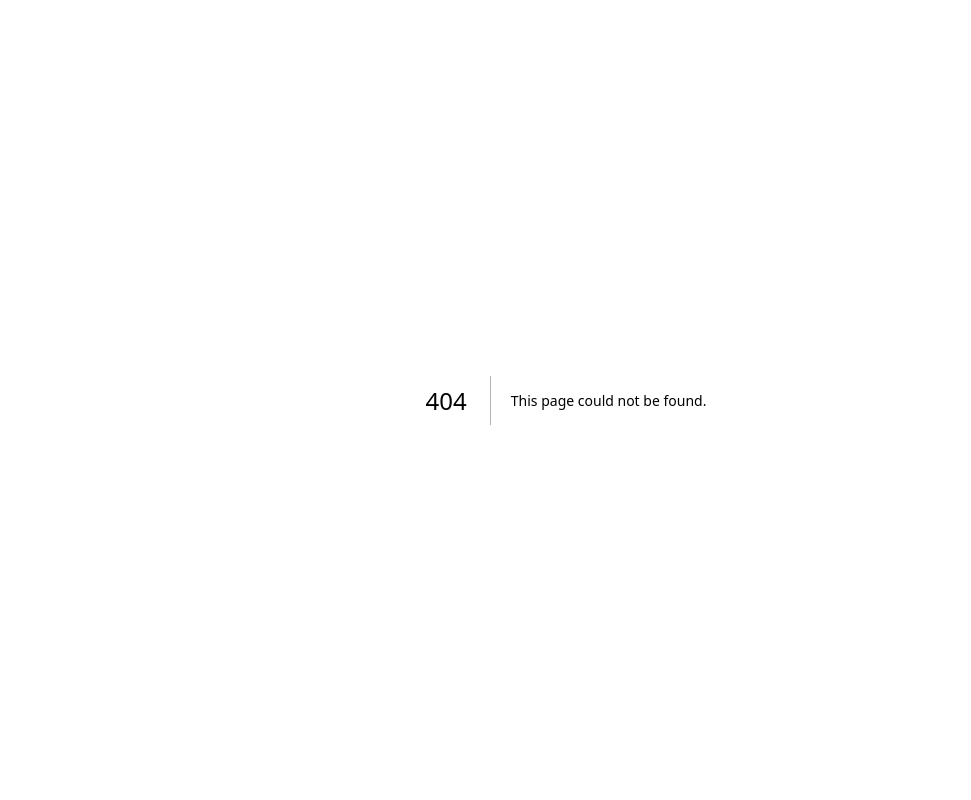
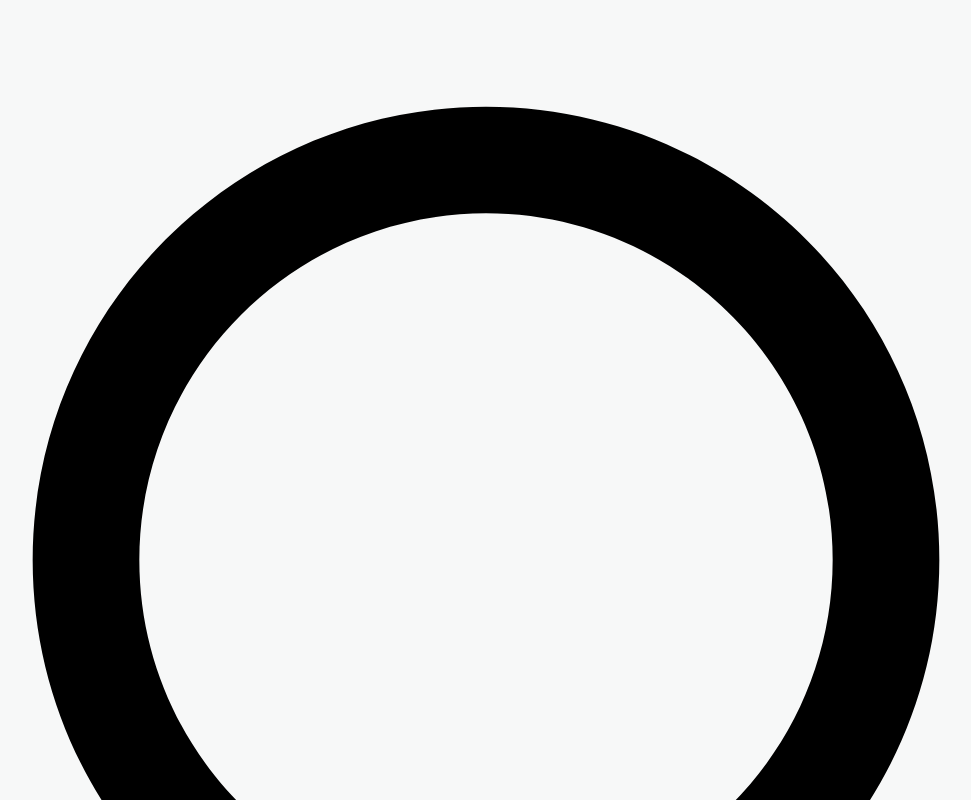
Before and after one commit to MUDDUSSIR-RAZA/Olx-Xlone, a Next.js app: page /icons/Search in a window 1280 px wide. Before the commit this address had no page. Shown: the top 800 px of the page, without its empty margins (74-1045 px from the left). Built offline with nearby package versions, Linux system fonts and the light colour scheme.

Commit message:
Create index.js

```diff
--- /dev/null
+++ b/src/pages/icons/Search/index.js
@@ -0,0 +1,9 @@
+const Search = ({length}) => {
+  return (
+    <>
+      <svg xmlns="http://www.w3.org/2000/svg" width={length} height={length} viewBox="0 0 1024 1024" class="f1ab19e0"><path d="M448 725.33c-152.92 0-277.33-124.41-277.33-277.33S295.08 170.67 448 170.67 725.33 295.08 725.33 448 600.92 725.33 448 725.33zm436.44 98.78v.02L732.52 672.19c48.77-61.78 78.15-139.54 78.15-224.19 0-199.98-162.7-362.67-362.67-362.67S85.33 248.03 85.33 448c0 199.98 162.69 362.67 362.67 362.67 84.63 0 162.41-29.38 224.17-78.15l206.14 206.15h60.36v-60.33l-54.23-54.23z"></path></svg>
+    </>
+  );
+};
+
+export default Search;
```
